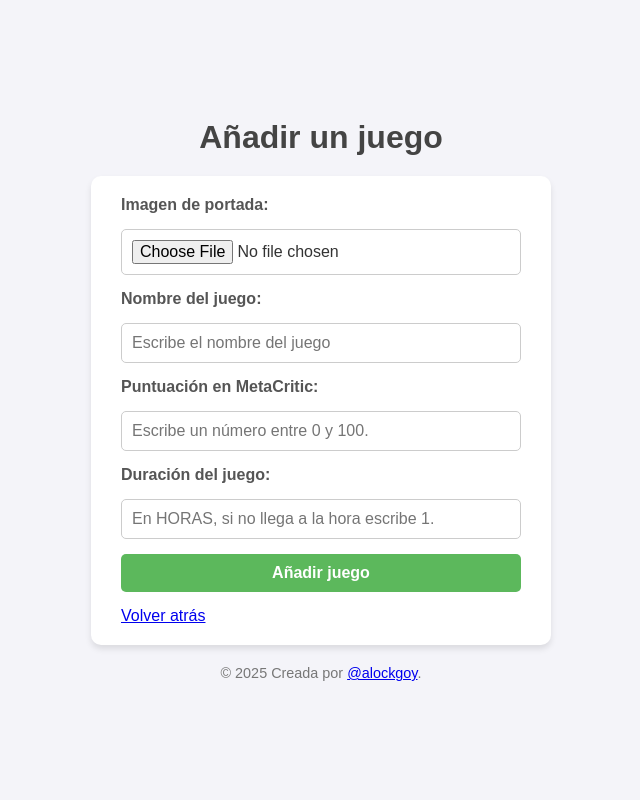
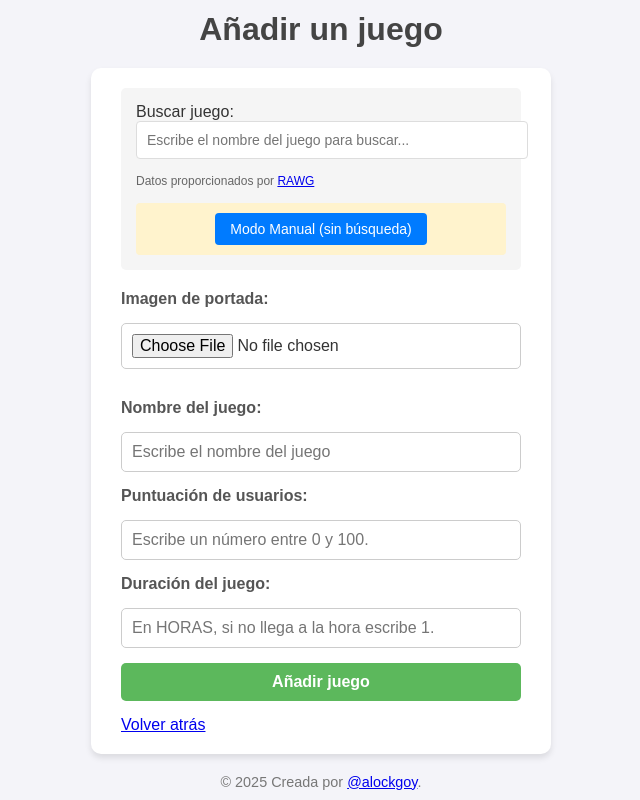
Before and after one commit to alockgoy/juegospendientes, a PHP site: page /html/insertarJuego.html in a window 1280 px wide. Shown: the whole page, without its empty margins (319-959 px from the left). Run offline with PHP 8.4, Linux system fonts and the light colour scheme.

Commit message:
Automatización del proceso de añadir juegos parte 1

```diff
--- a/css/insertarJuego.css
+++ b/css/insertarJuego.css
@@ -79,7 +79,8 @@ form button:hover {
 
 /* Espaciado entre los campos */
 form br {
-    display: none; /* Elimina los saltos de línea innecesarios */
+    display: none;
+    /* Elimina los saltos de línea innecesarios */
 }
 
 /* Footer (si lo usas después) */
@@ -89,3 +90,96 @@ footer {
     font-size: 0.9em;
     color: #777;
 }
+
+.busqueda-container {
+    margin-bottom: 20px;
+    padding: 15px;
+    background-color: #f5f5f5;
+    border-radius: 5px;
+}
+
+.busqueda-input {
+    width: 100%;
+    padding: 10px;
+    margin-bottom: 10px;
+    border: 1px solid #ddd;
+    border-radius: 4px;
+    font-size: 14px;
+}
+
+.resultados-busqueda {
+    max-height: 300px;
+    overflow-y: auto;
+    border: 1px solid #ddd;
+    border-radius: 4px;
+    background-color: white;
+    display: none;
+}
+
+.resultado-item {
+    padding: 10px;
+    cursor: pointer;
+    border-bottom: 1px solid #eee;
+    display: flex;
+    align-items: center;
+    gap: 10px;
+}
+
+.resultado-item:hover {
+    background-color: #f0f0f0;
+}
+
+.resultado-item img {
+    width: 60px;
+    height: 60px;
+    object-fit: cover;
+    border-radius: 4px;
+}
+
+.resultado-info {
+    flex: 1;
+}
+
+.resultado-nombre {
+    font-weight: bold;
+    margin-bottom: 5px;
+}
+
+.resultado-detalles {
+    font-size: 12px;
+    color: #666;
+}
+
+.loading {
+    padding: 10px;
+    text-align: center;
+    color: #666;
+}
+
+.modo-manual {
+    margin-top: 15px;
+    padding: 10px;
+    background-color: #fff3cd;
+    border-radius: 4px;
+    text-align: center;
+}
+
+.btn-modo {
+    padding: 8px 15px;
+    background-color: #007bff;
+    color: white;
+    border: none;
+    border-radius: 4px;
+    cursor: pointer;
+    font-size: 14px;
+}
+
+.btn-modo:hover {
+    background-color: #0056b3;
+}
+
+.info-api {
+    font-size: 12px;
+    color: #666;
+    margin-top: 5px;
+}
--- a/html/insertarJuego.html
+++ b/html/insertarJuego.html
@@ -19,32 +19,50 @@
     </header>
 
     <main>
+
+        <!--Contenedor de búsqueda automática-->
+        <div class="busqueda-container" id="busquedaContainer">
+            <label for="busquedaJuego">Buscar juego:</label>
+            <input type="text" id="busquedaJuego" class="busqueda-input"
+                placeholder="Escribe el nombre del juego para buscar..." />
+            <div class="info-api">Datos proporcionados por <a href="https://rawg.io" target="_blank">RAWG</a></div>
+            <div class="resultados-busqueda" id="resultadosBusqueda"></div>
+            <div class="modo-manual">
+                <button type="button" class="btn-modo" onclick="toggleModoManual()">
+                    Modo Manual (sin búsqueda)
+                </button>
+            </div>
+        </div>
+
         <!--Formulario para añadir un juego-->
-        <form action="../php/insertarJuego.php" method="post" enctype="multipart/form-data">
+        <form action="../php/insertarJuego.php" method="post" enctype="multipart/form-data" id="formularioJuego">
             <!--Campo del poster-->
             <label for="poster">Imagen de portada: </label>
-            <input type="file" name="poster" accept="image/*" required /> <br /><br />
+            <input type="file" name="poster" id="poster" accept="image/*" required />
+            <span id="posterInfo" style="font-size: 12px; color: #666;"></span>
+            <br /><br />
 
             <!--Campo del nombre-->
             <label for="nombreJuego">Nombre del juego: </label>
-            <input type="text" name="nombreJuego" placeholder="Escribe el nombre del juego" required /> <br /><br />
+            <input type="text" name="nombreJuego" id="nombreJuego" placeholder="Escribe el nombre del juego" required />
+            <br /><br />
 
             <!--Campo de la puntuación en metacritic-->
-            <label for="puntajeMetacritic">Puntuación en MetaCritic: </label>
-            <input type="number" name="puntajeMetacritic"
-                placeholder="Escribe un número entre 0 y 100." required /> <br /><br />
-            <!--Espero que no me funen por ese placeholder-->
+            <label for="puntajeMetacritic">Puntuación de usuarios: </label>
+            <input type="number" name="puntajeMetacritic" id="puntajeMetacritic"
+                placeholder="Escribe un número entre 0 y 100." required />
+            <br /><br />
 
             <!--Campo de la duración en horas-->
             <label for="duracionHoras">Duración del juego: </label>
-            <input type="number" name="duracionHoras" placeholder="En HORAS, si no llega a la hora escribe 1."
-                required /> <br />
+            <input type="number" name="duracionHoras" id="duracionHoras"
+                placeholder="En HORAS, si no llega a la hora escribe 1." required />
+            <br />
 
             <!--Botón para enviar el formulario-->
             <button type="submit">Añadir juego</button>
 
             <!--Si la inserción ha salido bien, el PHP redirigirá automáticamente a la página principal-->
-
             <section>
                 <a href="../php/principal.php">Volver atrás</a>
             </section>
@@ -54,6 +72,8 @@
     <footer>
         &copy; 2025 Creada por <a href="https://github.com/alockgoy/juegospendientes" target="_blank">@alockgoy</a>.
     </footer>
+
+    <script src="../js/addGame.js"></script>
 </body>
 
 </html>
--- /dev/null
+++ b/js/addGame.js
@@ -0,0 +1,160 @@
+// Configuración de la API de RAWG
+const RAWG_API_KEY = 'TU_API_KEY_AQUI'; // Obtener en: https://rawg.io/apidocs
+const RAWG_API_URL = 'https://api.rawg.io/api/games';
+
+let timeoutBusqueda = null;
+let juegoSeleccionado = null;
+
+// Elementos del DOM
+const inputBusqueda = document.getElementById('busquedaJuego');
+const resultadosDiv = document.getElementById('resultadosBusqueda');
+const inputNombre = document.getElementById('nombreJuego');
+const inputPuntaje = document.getElementById('puntajeMetacritic');
+const inputDuracion = document.getElementById('duracionHoras');
+const inputPoster = document.getElementById('poster');
+const posterInfo = document.getElementById('posterInfo');
+
+// Escuchar cambios en el campo de búsqueda
+inputBusqueda.addEventListener('input', function () {
+    const query = this.value.trim();
+
+    // Limpiar el timeout anterior
+    clearTimeout(timeoutBusqueda);
+
+    if (query.length < 2) {
+        resultadosDiv.style.display = 'none';
+        return;
+    }
+
+    // Esperar 500ms antes de hacer la búsqueda
+    timeoutBusqueda = setTimeout(() => {
+        buscarJuegos(query);
+    }, 500);
+});
+
+// Función para buscar juegos en RAWG
+async function buscarJuegos(query) {
+    resultadosDiv.innerHTML = '<div class="loading">Buscando...</div>';
+    resultadosDiv.style.display = 'block';
+
+    try {
+        const url = `${RAWG_API_URL}?key=${RAWG_API_KEY}&search=${encodeURIComponent(query)}&page_size=5`;
+        const response = await fetch(url);
+
+        if (!response.ok) {
+            throw new Error('Error en la búsqueda');
+        }
+
+        const data = await response.json();
+        mostrarResultados(data.results);
+
+    } catch (error) {
+        console.error('Error:', error);
+        resultadosDiv.innerHTML = '<div class="loading">Error al buscar. Intenta de nuevo.</div>';
+    }
+}
+
+// Función para mostrar los resultados
+function mostrarResultados(juegos) {
+    if (!juegos || juegos.length === 0) {
+        resultadosDiv.innerHTML = '<div class="loading">No se encontraron juegos.</div>';
+        return;
+    }
+
+    resultadosDiv.innerHTML = '';
+
+    juegos.forEach(juego => {
+        const item = document.createElement('div');
+        item.className = 'resultado-item';
+        item.onclick = () => seleccionarJuego(juego);
+
+        const img = juego.background_image ?
+            `<img src="${juego.background_image}" alt="${juego.name}" />` :
+            '<div style="width: 60px; height: 60px; background: #ddd; border-radius: 4px;"></div>';
+
+        const rating = juego.rating ? (juego.rating * 20).toFixed(0) : 'N/A';
+        const playtime = juego.playtime || 'N/A';
+        const released = juego.released || 'N/A';
+
+        item.innerHTML = `
+                    ${img}
+                    <div class="resultado-info">
+                        <div class="resultado-nombre">${juego.name}</div>
+                        <div class="resultado-detalles">
+                            Rating: ${rating}/100 | Duración: ${playtime}h | Lanzamiento: ${released}
+                        </div>
+                    </div>
+                `;
+
+        resultadosDiv.appendChild(item);
+    });
+}
+
+// Función para seleccionar un juego
+async function seleccionarJuego(juego) {
+    juegoSeleccionado = juego;
+
+    // Llenar los campos del formulario
+    inputNombre.value = juego.name;
+    inputPuntaje.value = juego.rating ? Math.round(juego.rating * 20) : '';
+    inputDuracion.value = juego.playtime || 1;
+
+    // Descargar la imagen del juego
+    if (juego.background_image) {
+        posterInfo.textContent = 'Descargando imagen...';
+        try {
+            await descargarImagen(juego.background_image, juego.name);
+        } catch (error) {
+            console.error('Error al descargar imagen:', error);
+            posterInfo.textContent = 'No se pudo descargar la imagen automáticamente. Por favor, sube una manualmente.';
+        }
+    }
+
+    // Ocultar resultados
+    resultadosDiv.style.display = 'none';
+    inputBusqueda.value = juego.name;
+}
+
+// Función para descargar y convertir la imagen
+async function descargarImagen(url, nombreJuego) {
+    try {
+        const response = await fetch(url);
+        const blob = await response.blob();
+
+        // Crear un archivo File a partir del Blob
+        const extension = url.split('.').pop().split('?')[0];
+        const nombreArchivo = `${nombreJuego.replace(/[^a-z0-9]/gi, '_')}.${extension}`;
+        const archivo = new File([blob], nombreArchivo, { type: blob.type });
+
+        // Crear un DataTransfer para asignar el archivo al input
+        const dataTransfer = new DataTransfer();
+        dataTransfer.items.add(archivo);
+        inputPoster.files = dataTransfer.files;
+
+        posterInfo.textContent = `✓ Imagen cargada: ${nombreArchivo}`;
+        posterInfo.style.color = 'green';
+
+    } catch (error) {
+        throw error;
+    }
+}
+
+// Función para alternar modo manual
+function toggleModoManual() {
+    const busquedaContainer = document.getElementById('busquedaContainer');
+    if (busquedaContainer.style.display === 'none') {
+        busquedaContainer.style.display = 'block';
+    } else {
+        busquedaContainer.style.display = 'none';
+        // Limpiar campos si se activa modo manual
+        inputBusqueda.value = '';
+        resultadosDiv.style.display = 'none';
+    }
+}
+
+// Cerrar resultados al hacer clic fuera
+document.addEventListener('click', function (event) {
+    if (!event.target.closest('.busqueda-container')) {
+        resultadosDiv.style.display = 'none';
+    }
+});
--- a/php/insertarJuego.php
+++ b/php/insertarJuego.php
@@ -139,7 +139,7 @@
             // if ($error_info) {
             //     echo "<p>Error del sistema: " . $error_info['message'] . "</p>";
             // }
-            exit();
+            die("<p>Error al subir el poster.</p>");
         }
 
         // ruta final para guardar en la base de datos
@@ -175,7 +175,7 @@
             //cerrar la conexión
             $conectar->close();
 
-            //refirigir a la página principal
+            //redirigir a la página principal
             header("Location: ./principal.php");
         } catch (mysqli_sql_exception $e) {
             echo "<a href='./principal.php'>Volver atrás</a><br/><br/>";
```
